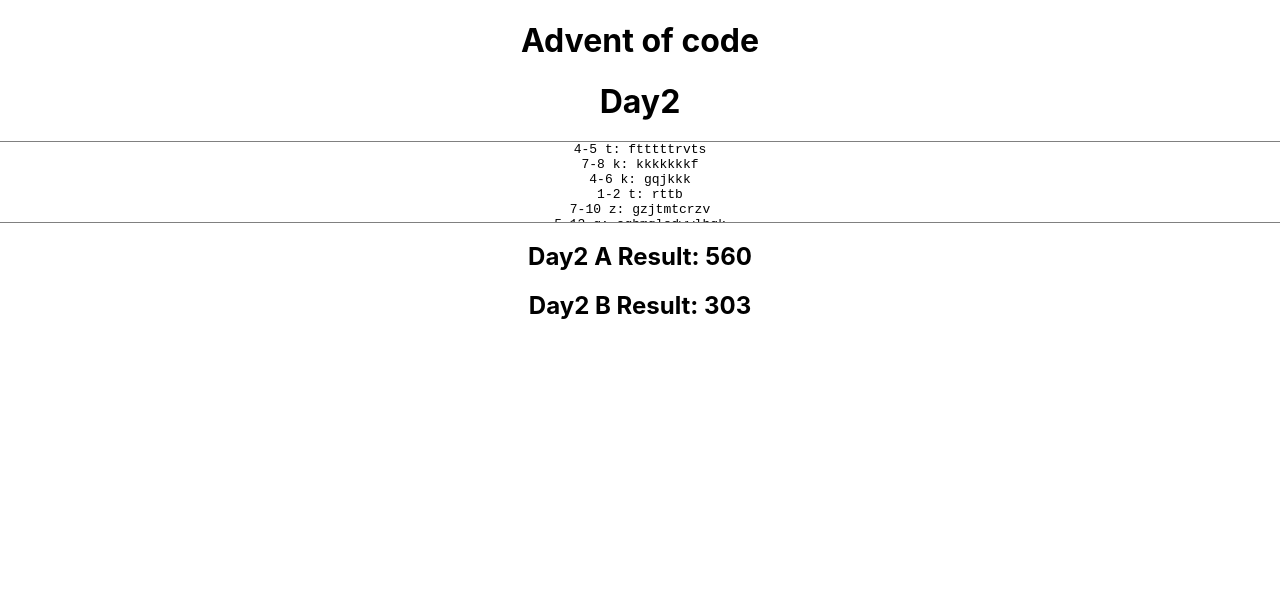
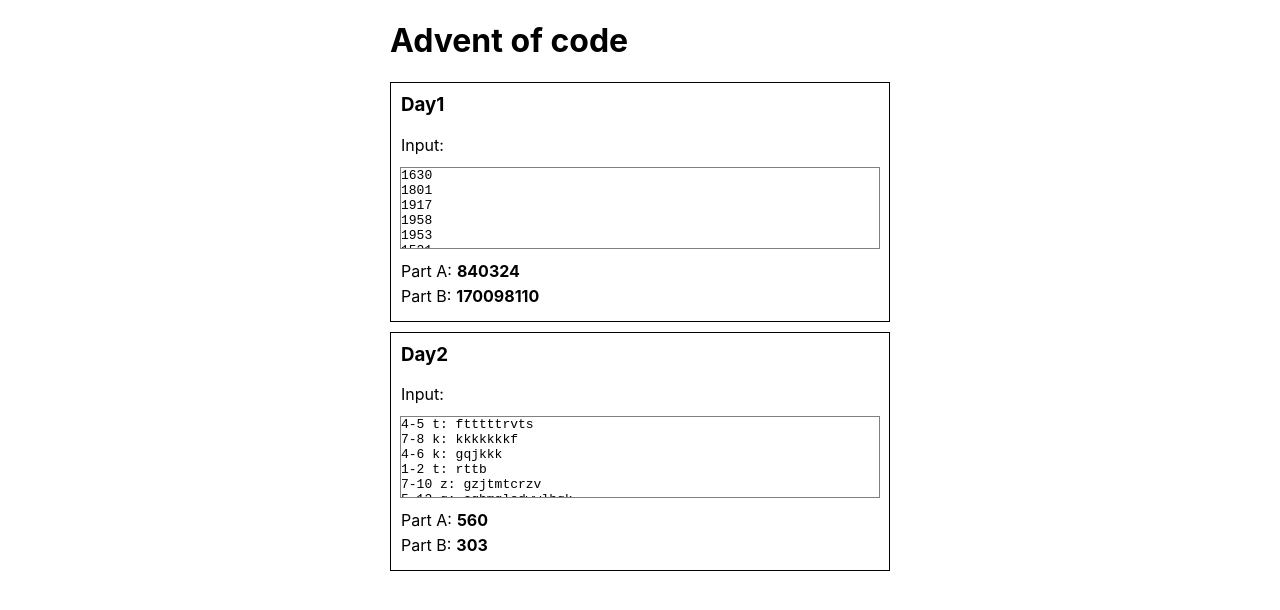
Before and after one commit to danielzotti/advent-of-code-2020, a React (Create React App) app: page / in a window 1280 px wide. Shown: the top 610 px of the page. Built offline with nearby package versions, Linux system fonts and the light colour scheme.

Commit message:
Add day1 + fix UI

```diff
--- a/src/App.scss
+++ b/src/App.scss
@@ -1,3 +1,33 @@
 .App {
-  text-align: center;
+  max-width: 500px;
+  margin:0 auto;
 }
+pre {
+  max-height: 80px;
+  overflow: auto;
+  outline:1px solid gray;
+}
+.DayItem {
+  padding:10px;
+  border:1px solid black;
+  margin-bottom: 10px;
+  h1,h2,h3,h4,h5,h6 {
+    margin-top:0;
+  }
+  .day__input {
+
+  }
+  .day__results {
+
+  }
+}
+
+.ResultItem {
+  margin-bottom: 5px;
+  .result-item__label {
+    margin-right: 5px;
+  }
+  .result-item__value {
+    font-weight: bold;
+  }
+}
--- a/src/App.tsx
+++ b/src/App.tsx
@@ -1,11 +1,13 @@
 import React from 'react';
 import './App.scss';
-import { Day2 } from './Day2/Day2';
+import { Day1 } from './days/Day1/Day1';
+import { Day2 } from './days/Day2/Day2';
 
 function App() {
   return (
     <div className="App">
       <h1>Advent of code</h1>
+      <Day1 />
       <Day2 />
     </div>
   );
--- a/src/Day2/Day2.scss
+++ /dev/null
@@ -1,5 +0,0 @@
-pre {
-  max-height: 80px;
-  overflow: auto;
-  outline:1px solid gray;
-}
--- /dev/null
+++ b/src/days/Day1/Day1.inputs.ts
@@ -0,0 +1,200 @@
+export const input = `1630
+1801
+1917
+1958
+1953
+1521
+1990
+1959
+1543
+1798
+638
+1499
+1977
+1433
+1532
+1780
+1559
+1866
+1962
+1999
+1623
+1772
+1730
+1670
+1791
+1947
+1961
+1523
+959
+1998
+1693
+1490
+1712
+910
+1635
+1837
+586
+1590
+1741
+1739
+1660
+1883
+1777
+1734
+1413
+1456
+1511
+1957
+1738
+1685
+1677
+1419
+1566
+1639
+1578
+1922
+1856
+1946
+1965
+1649
+1854
+1610
+1806
+1424
+1616
+218
+1678
+1992
+1985
+903
+1626
+1412
+1964
+671
+1692
+1571
+1690
+1587
+1933
+1367
+1585
+1575
+498
+1601
+2005
+1711
+1948
+1991
+1580
+1704
+207
+1560
+1867
+1600
+1594
+1930
+1541
+1832
+1613
+1599
+1757
+71
+1534
+1940
+1982
+1960
+1530
+1908
+1857
+1410
+1987
+1526
+1546
+2002
+1923
+1972
+1752
+1984
+1754
+1916
+1942
+1980
+1608
+1398
+1438
+1955
+1968
+1799
+1976
+1847
+1775
+1904
+1983
+1945
+1554
+1486
+1527
+1884
+1553
+1736
+1561
+1513
+1695
+1431
+1997
+1405
+1872
+1434
+1679
+1609
+105
+1582
+1795
+1826
+1886
+1472
+2007
+1617
+1978
+1669
+1764
+1865
+1773
+1993
+1666
+1583
+2009
+1969
+2001
+1659
+1833
+1713
+1893
+2000
+1520
+1652
+1437
+1556
+1633
+1386
+1819
+1973
+1426
+1975
+2010
+1863
+1593
+1996
+1796
+1986
+1995
+657
+1784
+1644
+1941
+1596
+1849
+1065
+1927
+1525`
--- /dev/null
+++ b/src/days/Day1/Day1.tsx
@@ -0,0 +1,49 @@
+import React from 'react';
+import { input } from './Day1.inputs';
+import { DayItem } from '../../shared/DayItem';
+
+const numbers = input.split('\n').map(i => parseInt(i));
+
+const ifSumIs2020GetProduct = (numbers: Array<number>) => {
+  let data;
+  for(let i = 0; i < numbers.length; i++) {
+    for(let j = 0; j < numbers.length; j++) {
+      if(numbers[i] + numbers[j] === 2020) {
+        data = numbers[i] * numbers[j];
+        break;
+      }
+    }
+  }
+  return data;
+};
+
+const ifSumIs2020GetProductB = (numbers: Array<number>) => {
+  let data;
+  for(let i = 0; i < numbers.length; i++) {
+    for(let j = 0; j < numbers.length; j++) {
+      for(let k = 0; k < numbers.length; k++) {
+        if(numbers[i] + numbers[j] + numbers[k] === 2020) {
+          data = numbers[i] * numbers[j] * numbers[k];
+          break;
+        }
+      }
+    }
+  }
+  return data;
+};
+
+export const Day1: React.FC = () => {
+
+  return (
+    <>
+      <DayItem day={ 1 }>
+        <pre key="input">{ numbers.map(item => {
+          return `${ item }
+`;
+        }) }</pre>
+        <span key="partA">{ ifSumIs2020GetProduct(numbers) }</span>
+        <span key="partB">{ ifSumIs2020GetProductB(numbers) }</span>
+      </DayItem>
+    </>
+  );
+};
--- a/src/Day2/Day2.inputs.ts
+++ b/src/days/Day2/Day2.inputs.ts
@@ -1,4 +1,4 @@
-export const input1 = `4-5 t: ftttttrvts
+export const input = `4-5 t: ftttttrvts
 7-8 k: kkkkkkkf
 4-6 k: gqjkkk
 1-2 t: rttb
--- a/src/Day2/Day2.tsx
+++ b/src/days/Day2/Day2.tsx
@@ -1,8 +1,16 @@
 import React from 'react';
-import { input1 } from './Day2.inputs';
-import './Day2.scss';
+import { input } from './Day2.inputs';
+import { ResultItem } from '../../shared/ResultItem';
+import { DayItem } from '../../shared/DayItem';
 
-const inputTextRows = input1.split('\n');
+export interface PasswordItem {
+  min: number,
+  max: number,
+  letter: string,
+  text: string
+}
+
+const inputTextRows = input.split('\n');
 const inputItems = inputTextRows.map(item => {
   const parts = item.split(' ');
 
@@ -17,13 +25,6 @@
     text
   } as PasswordItem;
 });
-
-export interface PasswordItem {
-  min: number,
-  max: number,
-  letter: string,
-  text: string
-}
 
 const isPasswordAOk = (item: PasswordItem) => {
   const { min, max, letter, text } = item;
@@ -42,23 +43,19 @@
 export const Day2: React.FC = () => {
 
   return (
-    <div>
-      <h1>Day2</h1>
-      <pre>{ inputTextRows.map(item => {
-        return `${ item }
+    <>
+      <DayItem day={ 2 }>
+        <pre key="input">{ inputTextRows.map(item => {
+          return `${ item }
 `;
-      }) }</pre>
-
-      <h2>
-        Day2 A Result: { inputItems.reduce((acc, item) => {
-        return isPasswordAOk(item) ? acc + 1 : acc;
-      }, 0) }
-      </h2>
-      <h2>
-        Day2 B Result: { inputItems.reduce((acc, item) => {
-        return isPasswordBOk(item) ? acc + 1 : acc;
-      }, 0) }
-      </h2>
-    </div>
+        }) }</pre>
+        <span key="partA">{ inputItems.reduce((acc, item) => {
+          return isPasswordAOk(item) ? acc + 1 : acc;
+        }, 0) }</span>
+        <span key="partB">{ inputItems.reduce((acc, item) => {
+          return isPasswordBOk(item) ? acc + 1 : acc;
+        }, 0) }</span>
+      </DayItem>
+    </>
   );
 };
--- /dev/null
+++ b/src/shared/DayItem.tsx
@@ -0,0 +1,36 @@
+import React from 'react';
+import { ResultItem } from './ResultItem';
+
+
+export interface DayItemProps {
+  day: number;
+  children?: any;
+}
+
+export const DayItem: React.FC<DayItemProps> = (props) => {
+
+  const getComponent = (key: string) => {
+    return props.children.filter((comp: React.ReactElement) => {
+      return comp.key === key;
+    });
+  };
+
+  return (
+    <div className="DayItem">
+      <h3>Day{ props.day }</h3>
+      <div className="day__input">
+        Input:
+        { getComponent('input') }
+      </div>
+      <div className="day__results">
+        <ResultItem part="A">
+          { getComponent('partA') }
+        </ResultItem>
+
+        <ResultItem part="B">
+          { getComponent('partB') }
+        </ResultItem>
+      </div>
+    </div>
+  );
+};
--- /dev/null
+++ b/src/shared/ResultItem.tsx
@@ -0,0 +1,18 @@
+import React from 'react';
+
+export interface ResultItemProps {
+  part: string;
+  children?: any
+}
+
+export const ResultItem: React.FC<ResultItemProps> = (props: ResultItemProps) => {
+  return (
+    <div className="ResultItem">
+      <span className="result-item__label">
+        Part { props.part }:
+      </span>
+      <span className="result-item__value">
+        { props.children }
+      </span>
+    </div>);
+};
```
